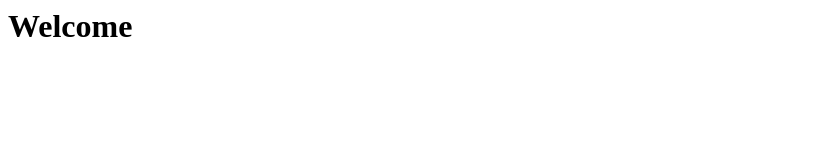
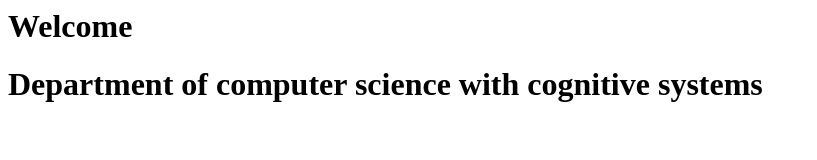
Before and after one commit to suganthid/cogsys, a plain HTML site: page index.html in a window 1280 px wide. Shown: the whole page, without its empty margins (0-817 px from the left). Drawn offline with Linux system fonts and the light colour scheme.

Commit message:
Update index.html

```diff
--- a/index.html
+++ b/index.html
@@ -1,3 +1,4 @@
 <html>
 <h1> Welcome</h1>
+<h1> Department of computer science with cognitive systems </h1>
 </html>
```
